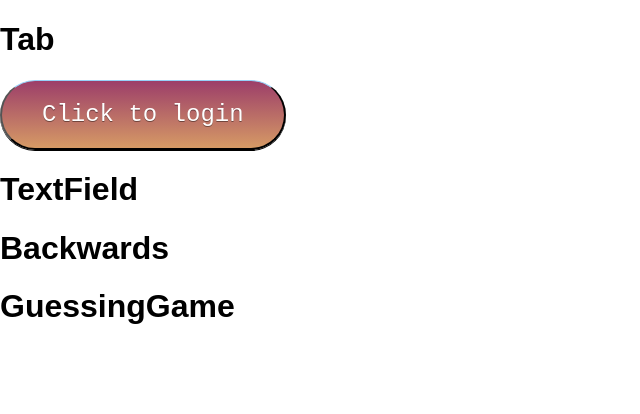
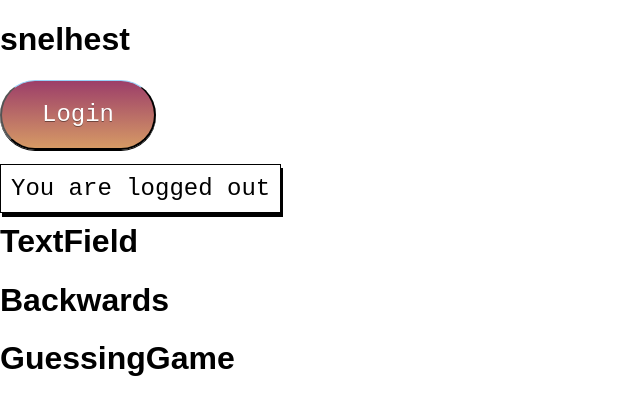
Before and after one commit to thatzita/lab31, a React (Create React App) app: page / in a window 1280 px wide. Shown: the top 414 px of the page, without its empty margins (0-640 px from the left). Built offline with nearby package versions, Linux system fonts and the light colour scheme.

Commit message:
tweak på knapp

```diff
--- a/src/Login.js
+++ b/src/Login.js
@@ -7,20 +7,30 @@ class Login extends React.Component {
     this.state = {
       loginStatus: false
     }
-    this.loggedIn = "Click to login";
+    // this.loggedIn = "Click to login";
     this.handleClick = this.handleClick.bind(this);
   }
-  handleClick() {
-    if (!this.state.loginStatus) {
-      this.setState({loginStatus: true})
-      this.loggedIn = "You are logged in";
-    } else {
-      this.setState({loginStatus: false})
-      this.loggedIn = "You are logged out";
-    }
+  handleClick(event) {
+    this.setState({
+      loginStatus: !this.state.loginStatus
+    })
   }
   render() {
-    return (<button onClick={this.handleClick}>{this.loggedIn}</button>)
+    let btnText,
+      divText;
+    if (!this.state.loginStatus) {
+      // this.setState({loginStatus: true})
+      btnText = "Login";
+      divText = "You are logged out";
+    } else {
+      // this.setState({loginStatus: false})
+      btnText = "Logout";
+      divText = "You are logged in";
+    }
+    return (<div>
+      <button onClick={this.handleClick}>{btnText}</button><br/>
+      <div className="divText">{divText}</div>
+    </div>)
   }
 }
 
--- a/src/Tab.js
+++ b/src/Tab.js
@@ -2,7 +2,7 @@ import React from 'react';
 
 class Tab extends React.Component {
   render() {
-    return (<h1>Tab</h1>)
+    return (<h1>snelhest</h1>)
   }
 }
 
--- a/src/TextField.js
+++ b/src/TextField.js
@@ -2,7 +2,8 @@ import React from 'react';
 
 class TextField extends React.Component {
   render() {
-    return (<h1>TextField</h1>)
+    return (<h1>
+      TextField</h1>)
   }
 }
 
--- a/src/index.css
+++ b/src/index.css
@@ -25,6 +25,7 @@ button {
   font-size: 24px;
   text-decoration: none;
   vertical-align: middle;
+  margin-bottom: 25px;
 }
 
 button:hover {
@@ -37,3 +38,13 @@ button:active {
   border-top-color: #1b435e;
   background: #1b435e;
 }
+
+.divText {
+  margin-top: 20px;
+  font-family: monospace;
+  font-size: 24px;
+  border: 1px solid black;
+  display: inline;
+  padding: 10px;
+  box-shadow: 2px 4px;
+}
```
